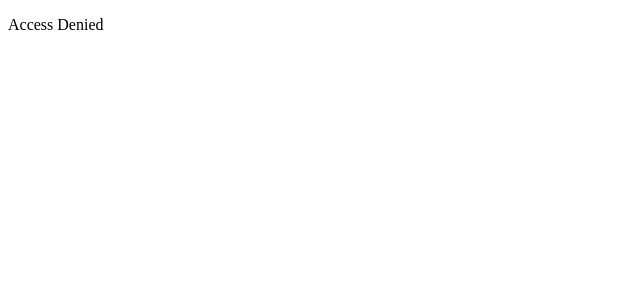
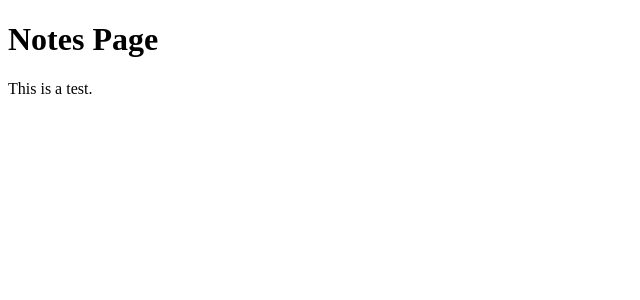
Before and after one commit to writer169/notesec, a Next.js app: page /notes in a window 1280 px wide. Shown: the top 300 px of the page, without its empty margins (0-640 px from the left). Built offline with nearby package versions, Linux system fonts and the light colour scheme; no server answers.

Commit message:
Update notes.js

```diff
--- a/pages/notes.js
+++ b/pages/notes.js
@@ -1,27 +1,9 @@
 // pages/notes.js
-import { useSession } from 'next-auth/react';
-
-function NotesPage() {
-  const { data: session, status } = useSession();
-
-  if (status === "loading") {
-    return <p>Loading...</p>;
-  }
-
-  if (status === "unauthenticated") {
-    return <p>Access Denied</p>;
-  }
-
-    if (status === "authenticated") {
-    return (
-      <div>
-        <h1>My Notes</h1>
-        <p>This is the notes page. You are logged in as {session.user.email}.</p>
-        {/* Здесь будет твой NoteList и NoteEditor */}
-      </div>
-    );
-  }
-  return <p>Something went wrong</p>
+export default function NotesPage() {
+  return (
+    <div>
+      <h1>Notes Page</h1>
+      <p>This is a test.</p>
+    </div>
+  );
 }
-
-export default NotesPage;
```
